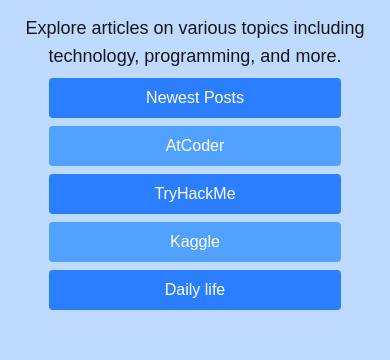
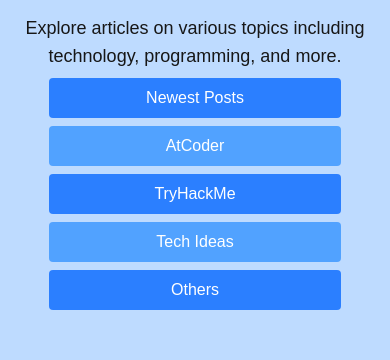
Before and after one commit to dOtOb9/profile, a Next.js app: page / in a window 390 px wide. Shown: the part 383-743 px from the top of the page. Built offline with nearby package versions, Linux system fonts and the light colour scheme; what tailwindcss-animated would draw is missing.

Commit message:
create posts page

```diff
--- a/package.json
+++ b/package.json
@@ -13,6 +13,7 @@
     "@mdx-js/react": "^3.1.0",
     "@next/mdx": "^15.3.3",
     "@types/mdx": "^2.0.13",
+    "motion": "^12.23.14",
     "next": "15.3.3",
     "react": "^19.0.0",
     "react-dom": "^19.0.0",
--- a/src/app/page.tsx
+++ b/src/app/page.tsx
@@ -1,9 +1,10 @@
 "use client"
 import { useRef, useEffect, useState } from "react";
-import Image from "next/image";
 import MarkdownPackage from "@/components/MarkdownPackage";
 import Me from "@/markdown/me.mdx";
 import AboutMe from "@/components/AboutMe";
+import BlogSection from "@/components/BlogSection";
+import HomeIcon from "@/components/HomeIcon";
 
 export default function Home() {
 
@@ -18,24 +19,6 @@
     const timer = setTimeout(() => setShowButton(true), 1000);
     return () => clearTimeout(timer);
   }, []);
-
-  const blogSectionList = [
-    "Newest Posts",
-    "AtCoder",
-    "TryHackMe",
-    "Kaggle",
-    "Daily life",
-  ];
-
-  const blogSectionButtons = blogSectionList.map((label, index) => (
-    <button
-      key={label}
-      className={`w-full mt-2 px-6 py-2 text-white rounded ${index % 2 ? 'bg-blue-400 hover:bg-blue-500' : 'bg-blue-500 hover:bg-blue-600'} transition`}
-      onClick={() => alert(`${label} feature coming soon!`)}
-    >
-      {label}
-    </button>
-  ));
 
   return (
     <div className="flex flex-col items-center min-h-screen pt-14 bg-blue-200 w-full">
@@ -57,7 +40,7 @@
             `}
           >
             <div className="p-8">
-              <Image src="/profile.png" alt="Profile Picture" className="rounded-full" width={150} height={150} />
+              <HomeIcon />
             </div>
             <h1 className="text-4xl font-bold mb-4">Welcome to My Blog !🎉</h1>
             <p className="text-lg text-center max-w-xl">
@@ -65,29 +48,7 @@
             </p>
           </div>
           {/* 下部: ボタン (PC:右, モバイル:下) */}
-          <div
-            className={`
-              w-full lg:w-1/2 lg:max-w-xl lg:min-w-[24rem]
-              flex items-center justify-center
-              transition-all duration-[1600ms] ease-in-out
-              lg:absolute lg:left-1/2 lg:top-1/2 lg:top-0 lg:bottom-0 lg:left-auto lg:right-0
-              ${showButton
-                ? 'opacity-100 lg:translate-x-[10vw] lg:top-1/2 lg:bottom-1/2 z-10'
-                : 'opacity-0 lg:translate-x-[50%] lg:top-1/2 lg:bottom-1/2 z-0'}
-
-              /* モバイル: 下からフェードイン */
-              ${showButton ? 'sm:translate-y-0 sm:opacity-100' : 'sm:translate-y-8 sm:opacity-0'}
-            `}
-            style={
-              showButton
-                ? { pointerEvents: 'auto' }
-                : { pointerEvents: 'none' }
-            }
-          >
-            <div className="flex flex-col w-3/4">
-              {blogSectionButtons}
-            </div>
-          </div>
+          <BlogSection isShow={showButton} />
         </div>
         <AboutMe onClick={handleScroll} />
       </div>
--- a/src/app/posts/layout.tsx
+++ /dev/null
@@ -1,7 +0,0 @@
-export default function MdxLayout({ children }: { children: React.ReactNode }) {
-  return (
-    <div className="flex flex-1">
-      {children}
-    </div>
-  );
-}
--- /dev/null
+++ b/src/app/posts/page.tsx
@@ -0,0 +1,24 @@
+"use client";
+import HomeIcon from '@/components/HomeIcon';
+import BlogSection from '@/components/BlogSection';
+import { useSearchParams } from 'next/navigation';
+
+export default function BlogPage() {
+  const searchParams = useSearchParams();
+  const filter = searchParams.get('filter');
+
+
+  return (
+    <div className="flex flex-1 w-full">
+      <div className="w-1/2 h-screen flex flex-col justify-center items-center fixed left-0 top-0 bg-blue-200">
+        <HomeIcon />
+        <BlogSection isLg={false} />
+      </div>
+      <div className="w-1/2 ml-auto h-screen flex flex-col items-center fixed right-0 top-0 overflow-y-auto bg-white">
+        <h1 className="text-3xl font-bold mb-6">Blog</h1>
+        <div className="flex flex-col gap-6">
+        </div>
+      </div>
+    </div>
+  );
+}
--- /dev/null
+++ b/src/components/BlogSection.tsx
@@ -0,0 +1,58 @@
+"use client";
+
+
+import { useEffect, useState } from "react";
+
+export default function BlogSection({ isShow = true, isLg }: { isShow?: boolean; isLg?: boolean }) {
+  const [autoIsLg, setAutoIsLg] = useState<boolean | undefined>(undefined);
+  useEffect(() => {
+    if (isLg === undefined) {
+      const check = () => setAutoIsLg(window.innerWidth >= 1024);
+      check();
+      window.addEventListener("resize", check);
+      return () => window.removeEventListener("resize", check);
+    }
+  }, [isLg]);
+  const effectiveIsLg = isLg !== undefined ? isLg : autoIsLg;
+    const blogSectionList = [
+    "Newest Posts",
+    "AtCoder",
+    "TryHackMe",
+    "Tech Ideas",
+    "Others",
+  ];
+
+  const blogSectionButtons = blogSectionList.map((label, index) => (
+    <button
+      key={label}
+  className={`w-3/4 max-w-md mt-2 px-6 py-2 text-white rounded ${index % 2 ? 'bg-blue-400 hover:bg-blue-500' : 'bg-blue-500 hover:bg-blue-600'} transition`}
+      onClick={() => alert(`${label} feature coming soon!`)}
+    >
+      {label}
+    </button>
+  ));
+
+  return (
+    <div
+      className={`
+        fex flex-col
+        w-full ${effectiveIsLg ? 'lg:w-1/2 lg:max-w-xl lg:min-w-[24rem]' : ''}
+        flex items-center justify-center
+        transition-all duration-[1600ms] ease-in-out
+        ${effectiveIsLg ? 'lg:absolute lg:left-1/2 lg:top-1/2 lg:top-0 lg:bottom-0 lg:left-auto lg:right-0' : ''}
+        ${isShow
+          ? `opacity-100 ${effectiveIsLg ? 'lg:translate-x-[10vw] lg:top-1/2 lg:bottom-1/2 z-10' : ''}`
+          : `opacity-0 ${effectiveIsLg ? 'lg:translate-x-[50%] lg:top-1/2 lg:bottom-1/2 z-0' : ''}`}
+        /* モバイル: 下からフェードイン */
+        ${isShow ? 'sm:translate-y-0 sm:opacity-100' : 'sm:translate-y-8 sm:opacity-0'}
+      `}
+      style={
+        isShow
+          ? { pointerEvents: 'auto' }
+          : { pointerEvents: 'none' }
+      }
+    >
+      {blogSectionButtons}
+    </div>
+  );
+}
--- /dev/null
+++ b/src/components/HomeIcon.tsx
@@ -0,0 +1,12 @@
+import Image from "next/image";
+
+export default function HomeIcon() {
+    return (
+      <a href="/" className="group relative block w-fit">
+        <Image src="/profile.png" alt="Profile Picture" className="rounded-full transition duration-300 group-hover:opacity-70" width={150} height={150} />
+          <div className="absolute inset-0 flex items-center justify-center rounded-full bg-black bg-opacity-30 opacity-0 hover:opacity-70 transition">
+          <span className="text-white text-xl font-bold">Home</span>
+        </div>
+      </a>
+    )
+}
```
Also changed, not shown: 1 other file (tests, documents, lock files or other folders).
